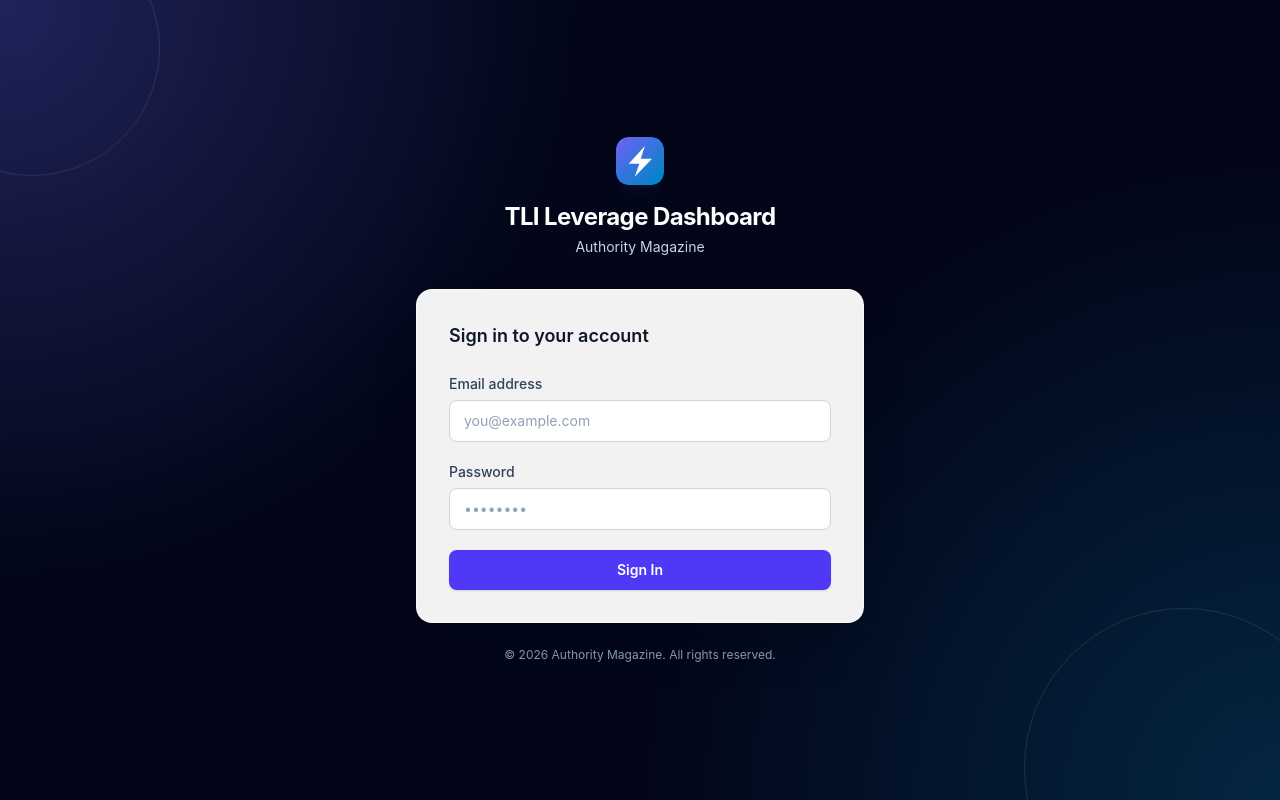
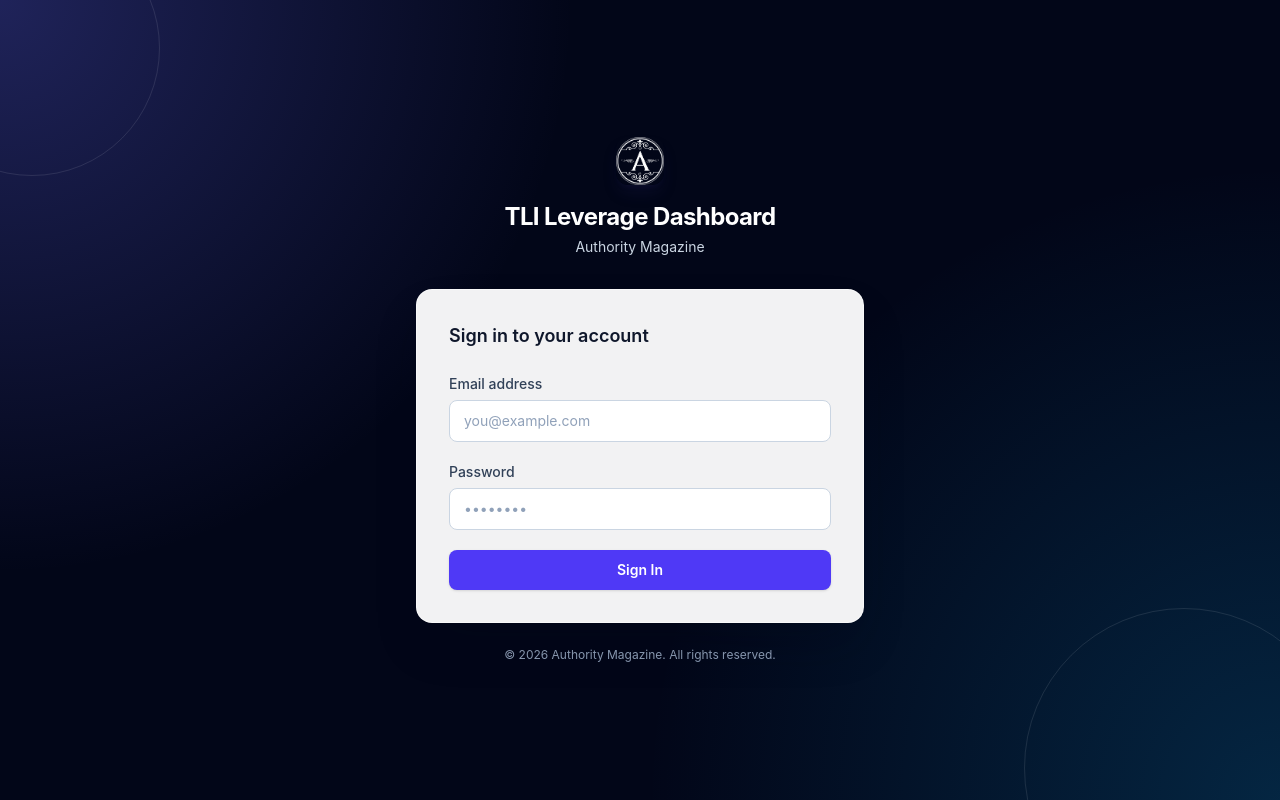
Before and after one commit to PaulPachad/TLI-Dashboard, a Next.js app: page /login in a window 1280 px wide. Built offline with nearby package versions, Linux system fonts and the light colour scheme.

Commit message:
Update dashboard logos to use new Authority Magazine logo.png

```diff
--- a/src/app/(admin)/layout.tsx
+++ b/src/app/(admin)/layout.tsx
@@ -137,7 +137,7 @@
     <nav className="flex flex-1 flex-col">
       {/* Brand */}
       <div className="flex h-16 items-center gap-2 border-b border-slate-100 px-6">
-        <Image src="/logo.svg" alt="" width={32} height={32} priority />
+        <Image src="/logo.png" alt="" width={32} height={32} priority />
         <span className="text-sm font-bold text-slate-900">TLI Leverage</span>
       </div>
 
--- a/src/app/(auth)/login/page.tsx
+++ b/src/app/(auth)/login/page.tsx
@@ -44,7 +44,7 @@
       {/* Logo / Brand */}
       <div className="mb-8 text-center">
         <Image
-          src="/logo.svg"
+          src="/logo.png"
           alt="TLI Leverage"
           width={48}
           height={48}
--- a/src/app/(dashboard)/layout.tsx
+++ b/src/app/(dashboard)/layout.tsx
@@ -121,7 +121,7 @@
     <nav className="flex flex-1 flex-col">
       {/* Brand */}
       <div className="flex h-16 items-center gap-2 border-b border-slate-100 px-6">
-        <Image src="/logo.svg" alt="" width={32} height={32} priority />
+        <Image src="/logo.png" alt="" width={32} height={32} priority />
         <span className="text-sm font-bold text-slate-900">TLI Leverage</span>
       </div>
 
```
Also changed, not shown: public/logo.png (added).
